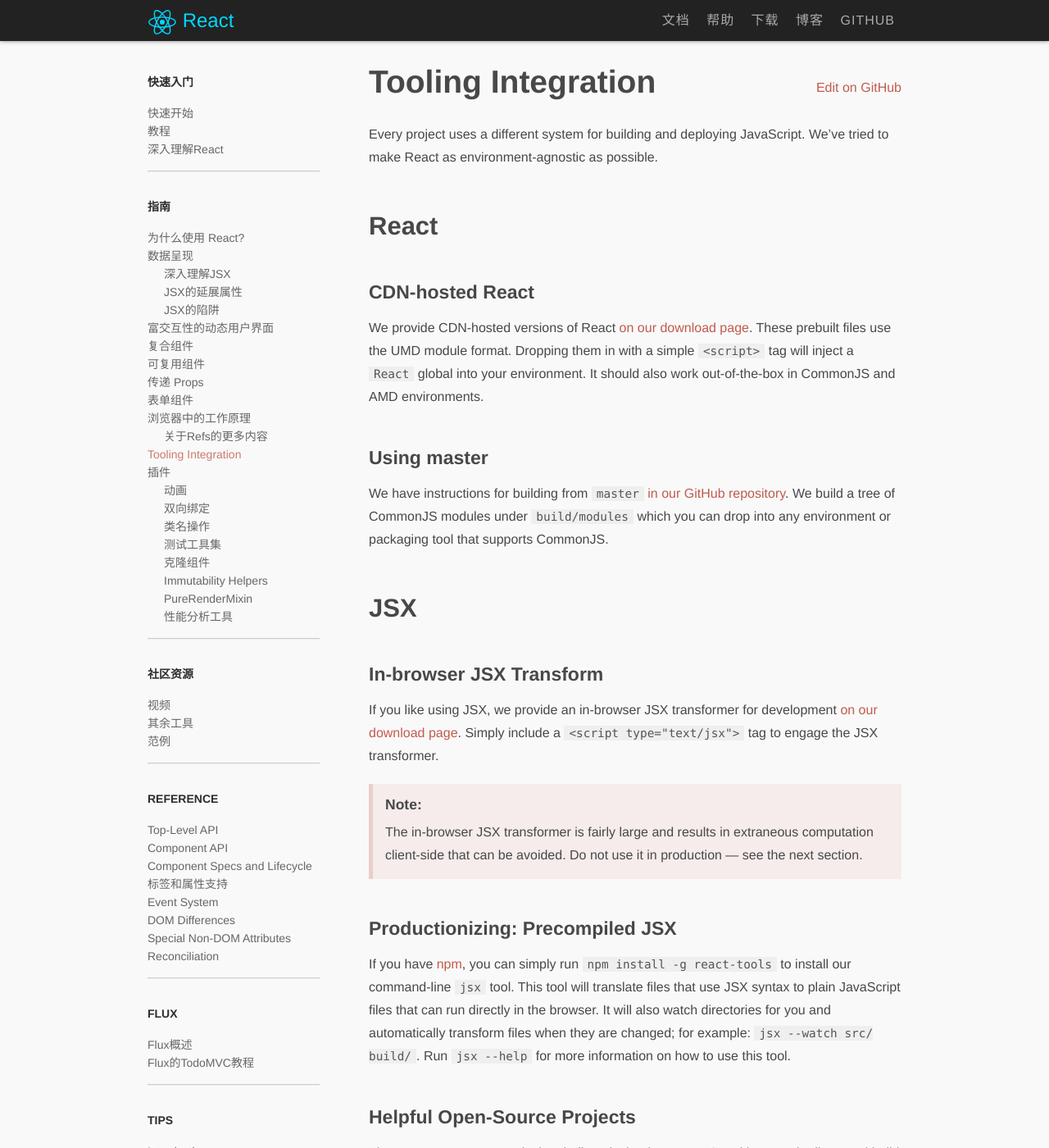
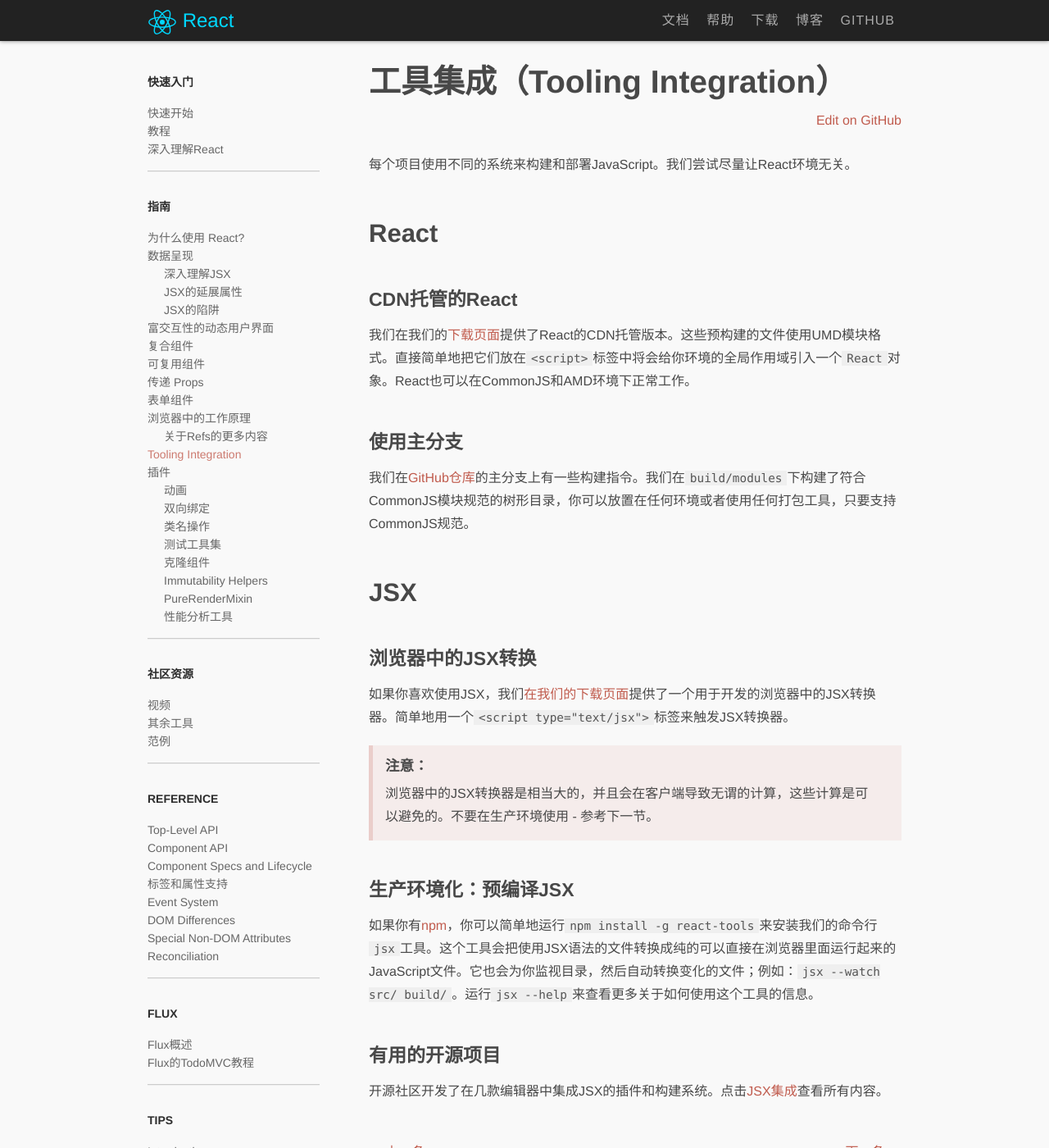
Before and after one commit to yaoshanliang/react-docs, a Jekyll site: the page built from zh/docs/09-tooling-integration.md, in a window 1280 px wide and 1400 px high. Shown: the whole window at 82% size. Built offline with Jekyll 4.4.1, drawn with Linux system fonts in a browser that asks for light colours; Markdown is read by kramdown in place of the engine named in the settings; comment, search, counter and statistics services are not loaded; some of the changed text lies outside the part shown.

Commit message:
Tooling Integration

```diff
--- a/zh/docs/09-tooling-integration.md
+++ b/zh/docs/09-tooling-integration.md
@@ -1,40 +1,40 @@
 ---
 id: tooling-integration
-title: Tooling Integration
+title: 工具集成（Tooling Integration）
 permalink: tooling-integration.html
 prev: more-about-refs.html
 next: addons.html
 ---
 
-Every project uses a different system for building and deploying JavaScript. We've tried to make React as environment-agnostic as possible.
+每个项目使用不同的系统来构建和部署JavaScript。我们尝试尽量让React环境无关。
 
 ## React
 
-### CDN-hosted React
+### CDN托管的React
 
-We provide CDN-hosted versions of React [on our download page](/react/downloads.html). These prebuilt files use the UMD module format. Dropping them in with a simple `<script>` tag will inject a `React` global into your environment. It should also work out-of-the-box in CommonJS and AMD environments.
+我们在我们的[下载页面](/react/downloads.html)提供了React的CDN托管版本。这些预构建的文件使用UMD模块格式。直接简单地把它们放在`<script>`标签中将会给你环境的全局作用域引入一个`React`对象。React也可以在CommonJS和AMD环境下正常工作。
 
 
-### Using master
+### 使用主分支
 
-We have instructions for building from `master` [in our GitHub repository](https://github.com/facebook/react). We build a tree of CommonJS modules under `build/modules` which you can drop into any environment or packaging tool that supports CommonJS.
+我们在[GitHub仓库](https://github.com/facebook/react)的主分支上有一些构建指令。我们在`build/modules`下构建了符合CommonJS模块规范的树形目录，你可以放置在任何环境或者使用任何打包工具，只要支持CommonJS规范。
 
 ## JSX
 
-### In-browser JSX Transform
+### 浏览器中的JSX转换
 
-If you like using JSX, we provide an in-browser JSX transformer for development [on our download page](/react/downloads.html). Simply include a `<script type="text/jsx">` tag to engage the JSX transformer.
+如果你喜欢使用JSX，我们[在我们的下载页面](/react/downloads.html)提供了一个用于开发的浏览器中的JSX转换器。简单地用一个`<script type="text/jsx">`标签来触发JSX转换器。
 
-> Note:
+> 注意：
 >
-> The in-browser JSX transformer is fairly large and results in extraneous computation client-side that can be avoided. Do not use it in production — see the next section.
+> 浏览器中的JSX转换器是相当大的，并且会在客户端导致无谓的计算，这些计算是可以避免的。不要在生产环境使用 - 参考下一节。
 
 
-### Productionizing: Precompiled JSX
+### 生产环境化：预编译JSX
 
-If you have [npm](http://npmjs.org/), you can simply run `npm install -g react-tools` to install our command-line `jsx` tool. This tool will translate files that use JSX syntax to plain JavaScript files that can run directly in the browser. It will also watch directories for you and automatically transform files when they are changed; for example: `jsx --watch src/ build/`. Run `jsx --help` for more information on how to use this tool.
+如果你有[npm](http://npmjs.org/)，你可以简单地运行`npm install -g react-tools`来安装我们的命令行`jsx`工具。这个工具会把使用JSX语法的文件转换成纯的可以直接在浏览器里面运行起来的JavaScript文件。它也会为你监视目录，然后自动转换变化的文件；例如：`jsx --watch src/ build/`。运行`jsx --help`来查看更多关于如何使用这个工具的信息。
 
 
-### Helpful Open-Source Projects
+### 有用的开源项目
 
-The open-source community has built tools that integrate JSX with several editors and build systems. See [JSX integrations](https://github.com/facebook/react/wiki/Complementary-Tools#jsx-integrations) for the full list.
+开源社区开发了在几款编辑器中集成JSX的插件和构建系统。点击[JSX集成](https://github.com/facebook/react/wiki/Complementary-Tools#jsx-integrations)查看所有内容。
```
